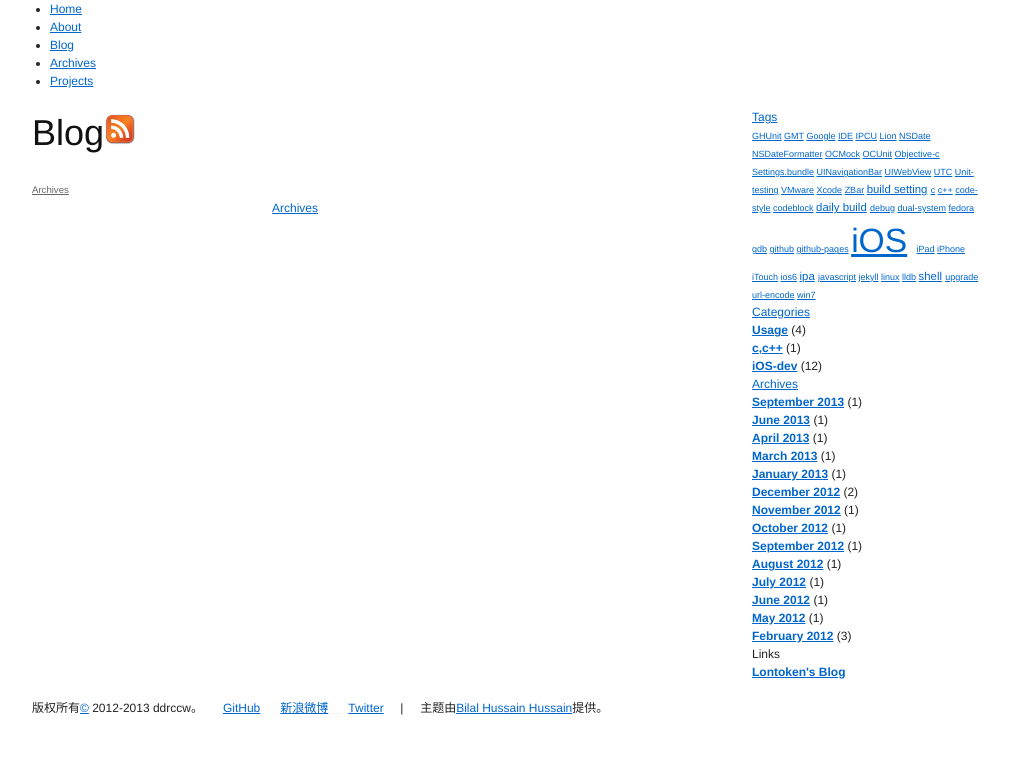
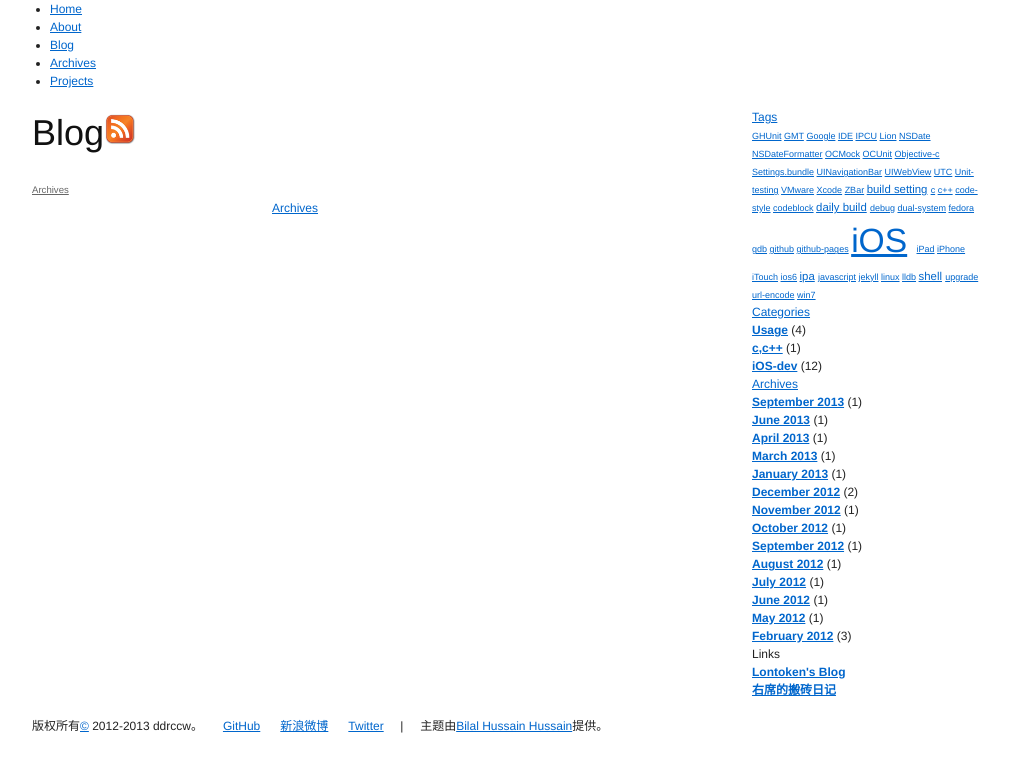
Before and after one commit to ddrccw/ddrccw.github.com, a Jekyll site: the page built from blog.html, in a window 1280 px wide. Shown: the top 772 px of the page, without its empty margins (133-1142 px from the left). Built offline with Jekyll 4.4.1, drawn with Linux system fonts in a browser that asks for light colours; Markdown is read by kramdown in place of the engine named in the settings; a script that is not in the unit is left out; comment, search, counter and statistics services are not loaded.

Commit message:
Add link:右席的搬砖日记

```diff
--- a/_config.yml
+++ b/_config.yml
@@ -35,6 +35,9 @@ Links:
     Lontoken: &Lontoken
         title:       Lontoken's Blog
         url:         http://www.lontoken.com/
+    pwq1989: &pwq1989
+        title:       右席的搬砖日记
+        url:         http://www.cppblog.com/pwq1989/
 
 #-----demo--------
 #projects:
```
